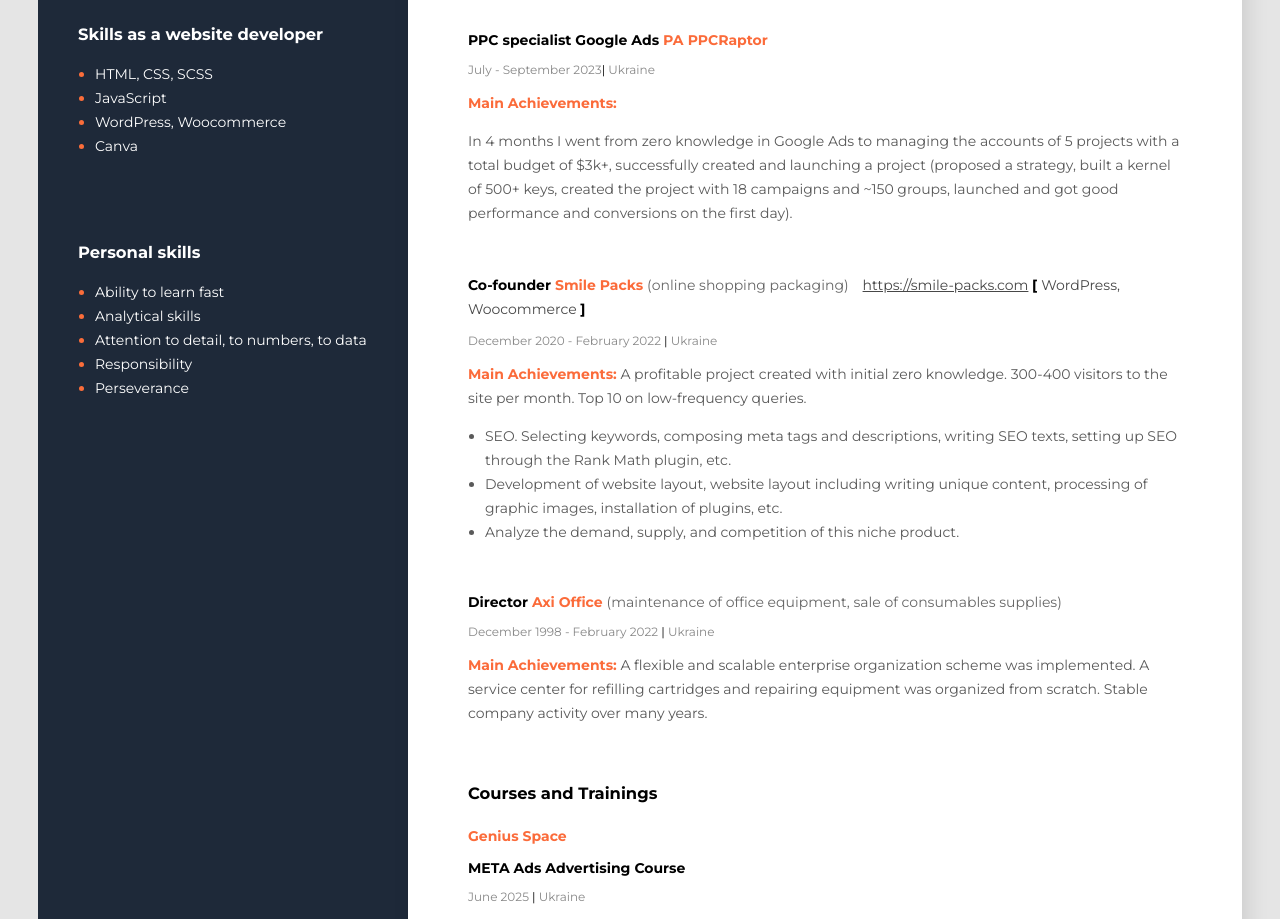
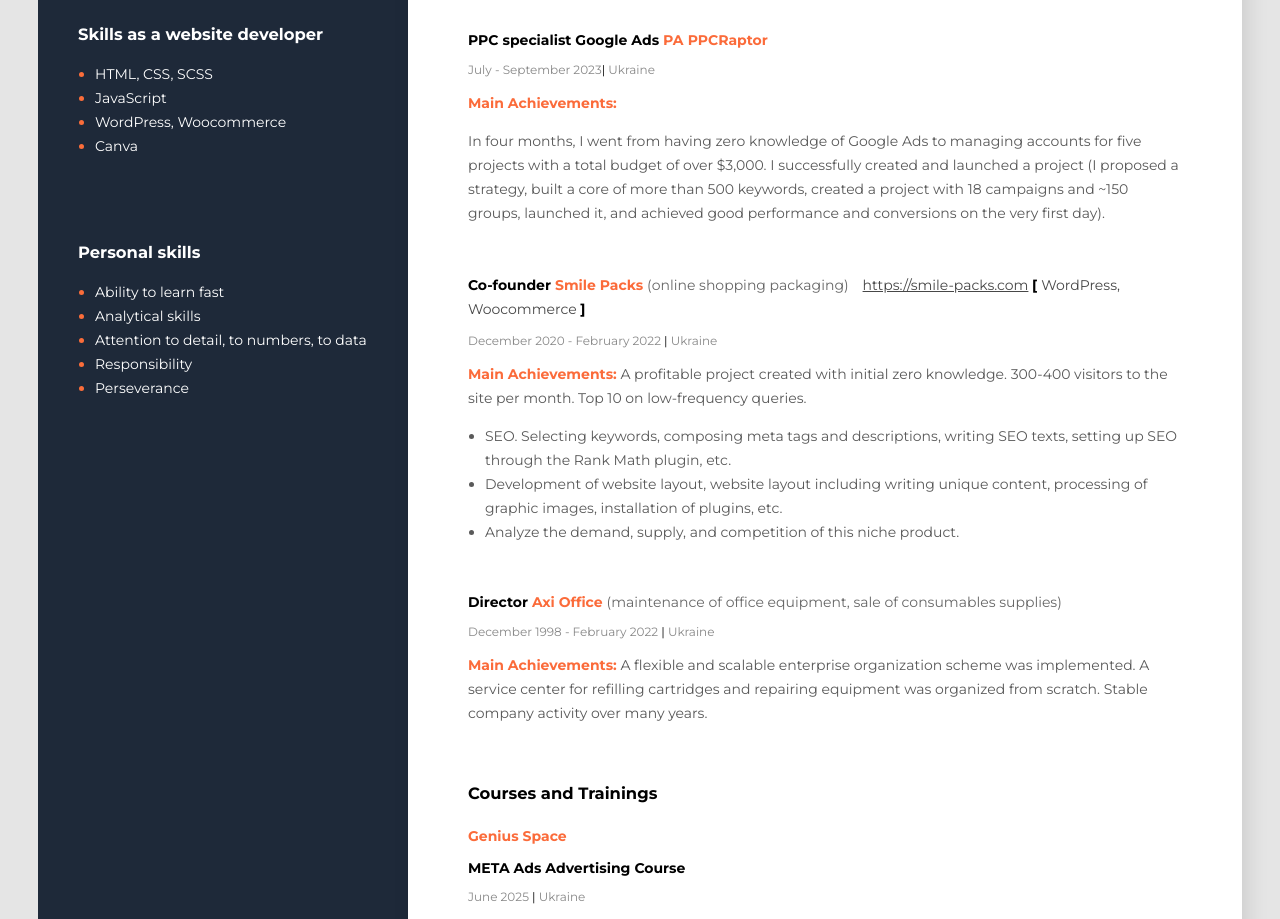
Before and after one commit to alenglazkov/Resume_PPC_MB, a plain HTML site: page en.html in a window 1280 px wide. Shown: the part 942-1861 px from the top of the page. Drawn offline with Linux system fonts and the light colour scheme.

Commit message:
Update en.html
new

```diff
--- a/en.html
+++ b/en.html
@@ -98,10 +98,12 @@
                 <p class="work_list_item"><span class="organization">
                     Main Achievements:</span>
                 </p>
-                <p class="work_list_item"> In 4 months I went from zero knowledge in Google Ads to managing the accounts of 5 projects with a total budget of $3k+, successfully created and
-                    launching a project (proposed a strategy, built a kernel of 500+ keys, created the project
-                    with 18 campaigns and ~150 groups, launched and got good performance and conversions
-                    on the first day).
+                <p class="work_list_item"> In four months, I went from having zero knowledge of Google Ads
+                    to managing accounts for five projects with a total budget of over $3,000.
+                    I successfully created and launched a project
+                    (I proposed a strategy, built a core of more than 500 keywords,
+                    created a project with 18 campaigns and ~150 groups, launched it,
+                    and achieved good performance and conversions on the very first day).
                 </p>
           </ul>
             </div>
```
